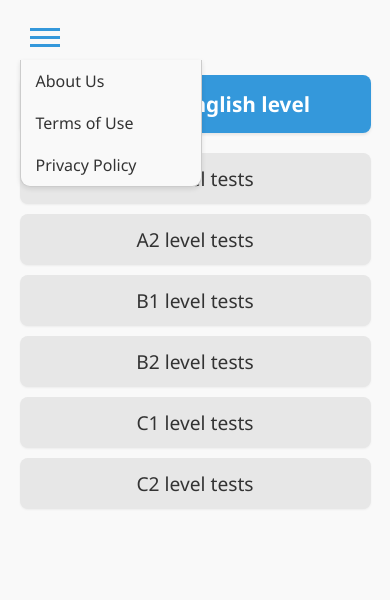
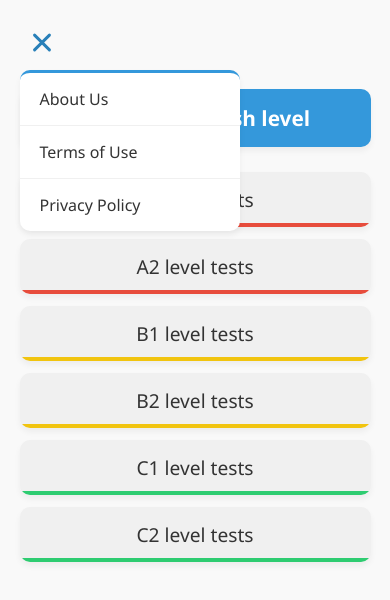
Before and after one commit to KubiKDB/englishtests.online, a plain HTML site: page index.html in a window 390 px wide. Both pictures are taken after a click on the element 44 px from the left and 37 px from the top of the page. Drawn offline with Linux system fonts and the light colour scheme.

Commit message:
Update index.html

```diff
--- a/index.html
+++ b/index.html
@@ -5,30 +5,36 @@
     <meta name="viewport" content="width=device-width, initial-scale=1.0">
     <title>Test your English level</title>
     <style>
-        /* Color Palette - UI/UX Professional */
+        /* Color Palette - Modern UI/UX */
         :root {
-            --primary-background: #f9f9f9;      /* Light, almost white background */
-            --primary-color: #3498db;          /* A professional, friendly blue */
-            --primary-color-darker: #2980b9;   /* Darker shade for hover/active */
-            --secondary-color: #e7e7e7;        /* Light grey for button background */
-            --secondary-color-darker: #d1d1d1; /* Darker grey for button hover */
-            --text-color-dark: #333;            /* Dark text for readability */
-            --text-color-light: #fff;            /* Light text for buttons */
-            --accent-color-red: #e74c3c;        /* Accent red (if still needed subtly) */
-            --accent-color-yellow: #f1c40f;     /* Accent yellow (if still needed subtly) */
-            --accent-color-green: #2ecc71;      /* Accent green (if still needed subtly) */
+            --primary-background: #f9f9f9;
+            --primary-color: #3498db;
+            --primary-color-darker: #2980b9;
+            --primary-color-lighter: #5dade2;
+            --secondary-color: #f0f0f0;
+            --secondary-color-darker: #e0e0e0;
+            --text-color-dark: #333333;
+            --text-color-light: #ffffff;
+            --box-shadow: 0 4px 6px rgba(0, 0, 0, 0.05);
+            --transition-speed: 0.25s;
+            --border-radius: 10px;
+        }
+
+        * {
+            margin: 0;
+            padding: 0;
+            box-sizing: border-box;
         }
 
         body {
-            font-family: 'Segoe UI', Tahoma, Geneva, Verdana, sans-serif; /* Modern, clean font */
+            font-family: 'Segoe UI', Tahoma, Geneva, Verdana, sans-serif;
             display: flex;
             flex-direction: column;
             align-items: center;
-            justify-content: flex-start;
             min-height: 100vh;
-            margin: 0;
-            background-color: var(--primary-background); /* Using variable for background */
-            color: var(--text-color-dark);         /* Default text color */
+            background-color: var(--primary-background);
+            color: var(--text-color-dark);
+            padding: 20px 0;
         }
 
         .header {
@@ -36,146 +42,210 @@
             justify-content: space-between;
             align-items: center;
             width: 90%;
-            max-width: 400px;
-            margin-top: 20px;
-            margin-bottom: 20px;
+            max-width: 500px;
+            margin-bottom: 30px;
             position: relative;
         }
 
+        /* Fixed Sandwich Menu to ensure visibility */
         .sandwich-menu-button {
+            width: 44px; /* Increased clickable area */
+            height: 44px; /* Increased clickable area */
             display: flex;
             flex-direction: column;
-            justify-content: space-around;
-            width: 30px;
-            height: 25px;
+            justify-content: center;
+            align-items: center;
             cursor: pointer;
-            padding: 10px;
+            position: relative;
+            z-index: 20;
+            border-radius: 50%;
+            transition: background-color var(--transition-speed);
         }
 
-        .sandwich-bar {
-            width: 100%;
-            height: 3px;
-            background-color: var(--primary-color); /* Dark color for menu icon */
+        .sandwich-menu-button:hover {
+            background-color: rgba(52, 152, 219, 0.1);
         }
 
-        /* Dropdown Menu Styles */
+        /* Fixed sandwich bars */
+        .sandwich-bar {
+            width: 24px; /* Fixed width */
+            height: 3px; /* Slightly thicker for visibility */
+            background-color: var(--primary-color);
+            margin: 2px 0; /* Space between bars */
+            border-radius: 3px;
+            transition: transform var(--transition-speed),
+                        opacity var(--transition-speed),
+                        background-color var(--transition-speed);
+        }
+
+        /* Animation for sandwich menu */
+        .sandwich-menu-button.active .sandwich-bar:nth-child(1) {
+            transform: translateY(7px) rotate(45deg);
+            background-color: var(--primary-color-darker);
+        }
+
+        .sandwich-menu-button.active .sandwich-bar:nth-child(2) {
+            opacity: 0;
+        }
+
+        .sandwich-menu-button.active .sandwich-bar:nth-child(3) {
+            transform: translateY(-7px) rotate(-45deg);
+            background-color: var(--primary-color-darker);
+        }
+
+        /* Enhanced Dropdown Menu */
         .dropdown-menu {
             position: absolute;
-            top: 100%;
+            top: 50px; /* Adjusted to be below the menu button */
             left: 0;
-            background-color: var(--primary-background); /* Match dropdown to background */
-            border: 1px solid #ccc;
-            border-top: none;
-            border-radius: 0 0 10px 10px;
-            width: 200px;
-            box-shadow: 0 2px 5px rgba(0,0,0,0.1);
-            display: none;
+            background-color: var(--text-color-light);
+            border-radius: var(--border-radius);
+            width: 220px;
+            box-shadow: var(--box-shadow);
+            opacity: 0;
+            visibility: hidden;
+            transform: translateY(-10px);
+            transition: all var(--transition-speed);
             z-index: 10;
+            overflow: hidden;
+            border-top: 3px solid var(--primary-color);
+        }
+
+        .dropdown-menu.active {
+            opacity: 1;
+            visibility: visible;
+            transform: translateY(0);
         }
 
         .dropdown-menu a {
             display: block;
-            padding: 10px 15px;
+            padding: 15px 20px;
             text-decoration: none;
-            color: var(--text-color-dark);     /* Dark text for dropdown links */
-            transition: background-color 0.2s ease-in-out; /* Softer transition */
+            color: var(--text-color-dark);
+            transition: all var(--transition-speed);
+            border-bottom: 1px solid var(--secondary-color);
+        }
+
+        .dropdown-menu a:last-child {
+            border-bottom: none;
         }
 
         .dropdown-menu a:hover {
-            background-color: var(--secondary-color); /* Light grey hover in dropdown */
+            background-color: rgba(52, 152, 219, 0.1);
+            color: var(--primary-color);
+            padding-left: 25px;
         }
 
-        /* "Test your English level" Button Styles */
+        /* Main Button Container */
         .main-button-container {
             width: 90%;
-            max-width: 400px;
-            margin-bottom: 30px;
+            max-width: 500px;
+            margin-bottom: 35px;
         }
 
         .main-button {
             display: flex;
             justify-content: center;
             align-items: center;
-            padding: 20px;
-            border-radius: 8px; /* Slightly less rounded corners */
-            background-color: var(--primary-color); /* Primary blue for main button */
+            padding: 18px;
+            border-radius: var(--border-radius);
+            background-color: var(--primary-color);
             text-decoration: none;
-            color: var(--text-color-light);     /* Light text for main button */
+            color: var(--text-color-light);
             font-size: 1.5em;
-            font-weight: 600;                  /* Semi-bold font weight */
+            font-weight: 600;
             text-align: center;
-            box-shadow: 0 2px 3px rgba(0,0,0,0.08); /* Subtle shadow */
-            transition: background-color 0.2s ease-in-out;
+            box-shadow: var(--box-shadow);
+            transition: all var(--transition-speed);
+            width: 100%;
         }
 
         .main-button:hover {
-            background-color: var(--primary-color-darker); /* Darker blue on hover */
+            background-color: var(--primary-color-darker);
+            transform: translateY(-2px);
+            box-shadow: 0 6px 12px rgba(0, 0, 0, 0.1);
         }
 
+        .main-button:active {
+            transform: translateY(0);
+            box-shadow: 0 4px 8px rgba(0, 0, 0, 0.05);
+        }
 
+        /* Button Grid */
         .button-grid {
             display: grid;
             grid-template-columns: repeat(1, 1fr);
             gap: 15px;
-            max-width: 400px;
+            max-width: 500px;
             width: 90%;
-            margin-bottom: 30px;
         }
 
         .level-button {
             display: flex;
             justify-content: center;
             align-items: center;
-            padding: 15px;
-            border-radius: 8px; /* Slightly less rounded corners */
-            background-color: var(--secondary-color); /* Light grey for level buttons */
+            padding: 16px;
+            border-radius: var(--border-radius);
+            background-color: var(--secondary-color);
             text-decoration: none;
-            color: var(--text-color-dark);        /* Dark text for level buttons */
+            color: var(--text-color-dark);
             font-size: 1.3em;
-            font-weight: 500;                   /* Medium font weight */
+            font-weight: 500;
             text-align: center;
-            box-shadow: 0 1px 2px rgba(0,0,0,0.05); /* Even more subtle shadow */
-            transition: background-color 0.2s ease-in-out;
+            box-shadow: var(--box-shadow);
+            transition: all var(--transition-speed);
+            position: relative;
+            overflow: hidden;
         }
 
-        .level-button:hover {
-            background-color: var(--secondary-color-darker); /* Darker grey on hover */
+        .level-button:before {
+            content: '';
+            position: absolute;
+            left: 0;
+            bottom: 0;
+            height: 4px;
+            width: 100%;
+            background-color: transparent;
+            transition: background-color var(--transition-speed);
         }
 
+        .level-button.a1:before, .level-button.a2:before { background-color: #e74c3c; }
+        .level-button.b1:before, .level-button.b2:before { background-color: #f1c40f; }
+        .level-button.c1:before, .level-button.c2:before { background-color: #2ecc71; }
 
-        /* Specific colors from the image - now for text if needed, but we are using white text now */
-        /* We can still use these subtly if needed, e.g., for a very subtle border or text accent */
-        /*.level-button.a1 { border-bottom-color: var(--accent-color-red); }
-        .level-button.a2 { border-bottom-color: var(--accent-color-red); }
-        .level-button.b1 { border-bottom-color: var(--accent-color-yellow); }
-        .level-button.b2 { border-bottom-color: var(--accent-color-yellow); }
-        .level-button.c1, .level-button.c2 { border-bottom-color: var(--accent-color-green); }*/
+        .level-button:hover {
+            background-color: var(--secondary-color-darker);
+            transform: translateY(-2px);
+            box-shadow: 0 6px 12px rgba(0, 0, 0, 0.1);
+        }
 
+        .level-button:active {
+            transform: translateY(0);
+            box-shadow: 0 4px 8px rgba(0, 0, 0, 0.05);
+        }
 
         /* Mobile adjustments */
         @media (max-width: 600px) {
             .header {
-                margin-top: 15px;
-                margin-bottom: 15px;
+                margin-bottom: 25px;
             }
+
             .main-button-container {
-                margin-bottom: 20px;
+                margin-bottom: 25px;
             }
+
             .main-button {
                 font-size: 1.3em;
                 padding: 15px;
             }
+
             .button-grid {
-                grid-template-columns: 1fr;
-                max-width: 90%;
-                gap: 10px;
+                gap: 12px;
             }
+
             .level-button {
                 font-size: 1.2em;
-                padding: 12px;
-            }
-            .dropdown-menu {
-                width: 180px;
+                padding: 14px;
             }
         }
     </style>
@@ -183,7 +253,7 @@
 <body>
 
     <div class="header">
-        <div class="sandwich-menu-button" onclick="toggleMenu()">
+        <div class="sandwich-menu-button" id="menuButton">
             <div class="sandwich-bar"></div>
             <div class="sandwich-bar"></div>
             <div class="sandwich-bar"></div>
@@ -202,19 +272,37 @@
     </div>
 
     <div class="button-grid">
-        <a href="https://kubikdb.github.io/test-english-level/a1-level-tests" class="level-button">A1 level tests</a>
-        <a href="https://kubikdb.github.io/test-english-level/a2-level-tests" class="level-button">A2 level tests</a>
-        <a href="https://kubikdb.github.io/test-english-level/b1-level-tests" class="level-button">B1 level tests</a>
-        <a href="https://kubikdb.github.io/test-english-level/b2-level-tests" class="level-button">B2 level tests</a>
-        <a href="https://kubikdb.github.io/test-english-level/c1-level-tests" class="level-button">C1 level tests</a>
-        <a href="https://kubikdb.github.io/test-english-level/c2-level-tests" class="level-button">C2 level tests</a>
+        <a href="https://kubikdb.github.io/test-english-level/a1-level-tests" class="level-button a1">A1 level tests</a>
+        <a href="https://kubikdb.github.io/test-english-level/a2-level-tests" class="level-button a2">A2 level tests</a>
+        <a href="https://kubikdb.github.io/test-english-level/b1-level-tests" class="level-button b1">B1 level tests</a>
+        <a href="https://kubikdb.github.io/test-english-level/b2-level-tests" class="level-button b2">B2 level tests</a>
+        <a href="https://kubikdb.github.io/test-english-level/c1-level-tests" class="level-button c1">C1 level tests</a>
+        <a href="https://kubikdb.github.io/test-english-level/c2-level-tests" class="level-button c2">C2 level tests</a>
     </div>
 
     <script>
-        function toggleMenu() {
-            const dropdownMenu = document.getElementById('sandwichDropdown');
-            dropdownMenu.style.display = dropdownMenu.style.display === 'block' ? 'none' : 'block';
-        }
+        // Enhanced menu toggle with animation
+        const menuButton = document.getElementById('menuButton');
+        const dropdownMenu = document.getElementById('sandwichDropdown');
+
+        menuButton.addEventListener('click', function(event) {
+            event.stopPropagation(); // Prevent this click from triggering the document click handler
+            this.classList.toggle('active');
+            dropdownMenu.classList.toggle('active');
+        });
+
+        // Close menu when clicking outside
+        document.addEventListener('click', function(event) {
+            if (!menuButton.contains(event.target) && !dropdownMenu.contains(event.target)) {
+                menuButton.classList.remove('active');
+                dropdownMenu.classList.remove('active');
+            }
+        });
+
+        // Prevent dropdown clicks from closing the menu
+        dropdownMenu.addEventListener('click', function(event) {
+            event.stopPropagation();
+        });
     </script>
 
 </body>
```
